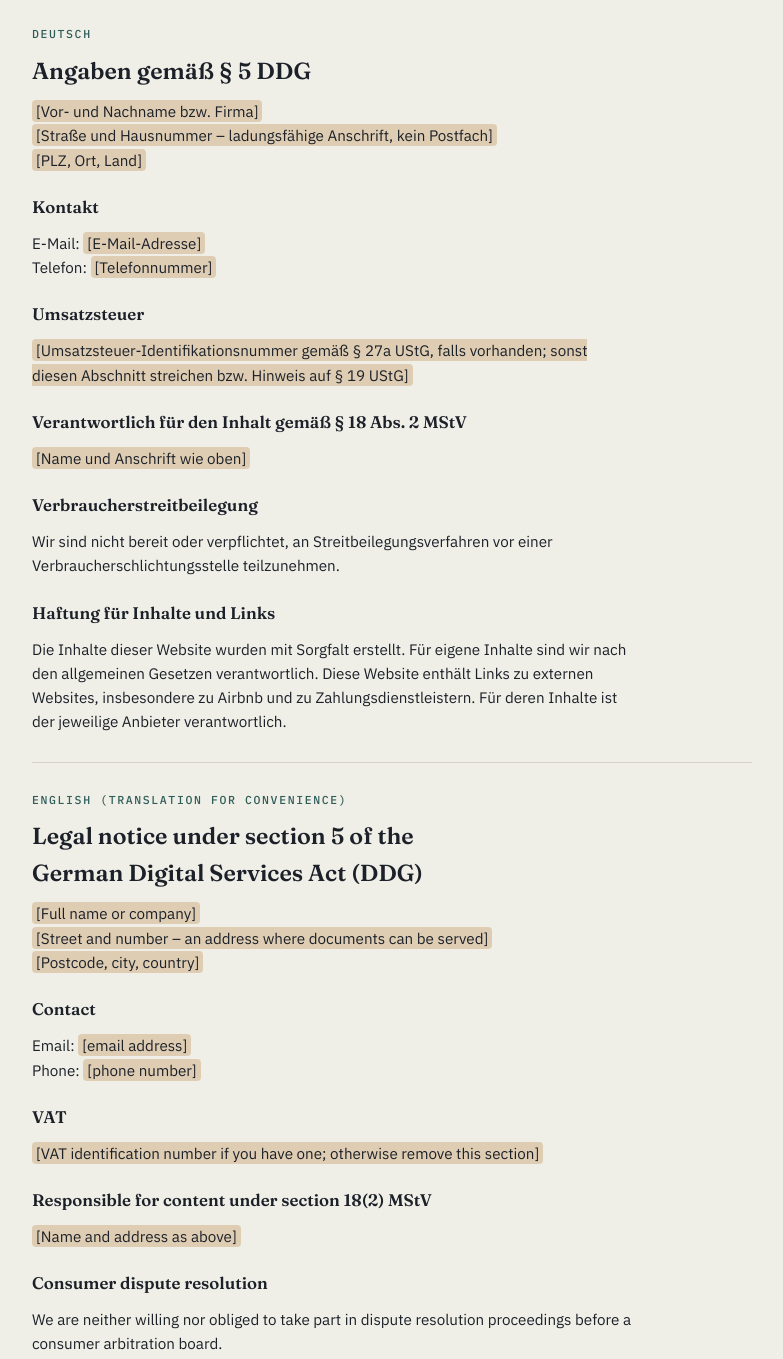
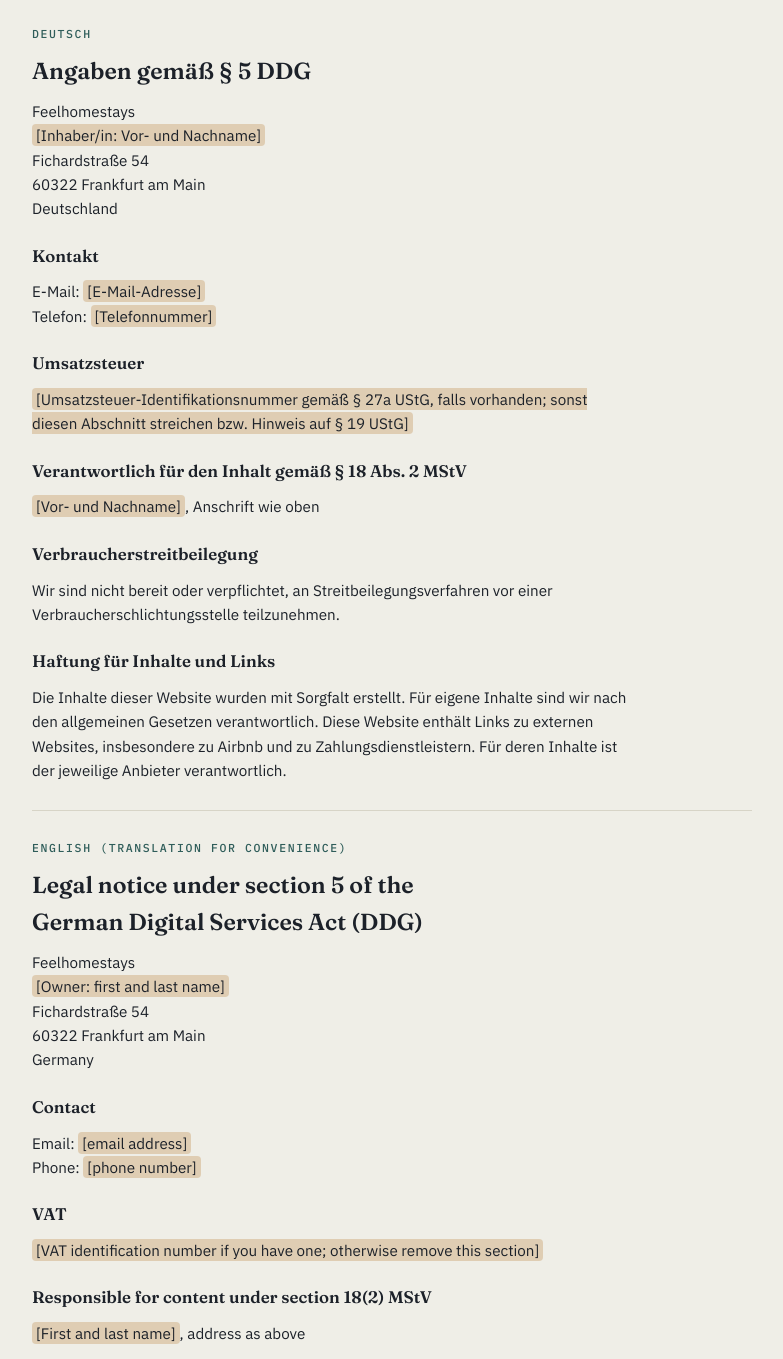
Before and after one commit to asra141985/feelhomestays, a plain HTML site: page impressum.html in a window 1280 px wide. Shown: the part 301-1660 px from the top of the page, without its empty margins (248-1031 px from the left). Drawn offline with Linux system fonts and the light colour scheme.

Commit message:
Fill in operator name, address and supervisory authority
Co-Authored-By: Claude Fable 5.2 <noreply@anthropic.com>
Claude-Session: https://claude.ai/code/session_01Tjk6QVfgZurRXLy5tHGgex

```diff
--- a/impressum.html
+++ b/impressum.html
@@ -70,13 +70,13 @@
   <section>
     <span class="lang">Deutsch</span>
     <h2>Angaben gemäß § 5 DDG</h2>
-    <address><mark>[Vor- und Nachname bzw. Firma]</mark><br><mark>[Straße und Hausnummer – ladungsfähige Anschrift, kein Postfach]</mark><br><mark>[PLZ, Ort, Land]</mark></address>
+    <address>Feelhomestays<br><mark>[Inhaber/in: Vor- und Nachname]</mark><br>Fichardstraße 54<br>60322 Frankfurt am Main<br>Deutschland</address>
     <h3>Kontakt</h3>
     <p>E-Mail: <mark>[E-Mail-Adresse]</mark><br>Telefon: <mark>[Telefonnummer]</mark></p>
     <h3>Umsatzsteuer</h3>
     <p><mark>[Umsatzsteuer-Identifikationsnummer gemäß § 27a UStG, falls vorhanden; sonst diesen Abschnitt streichen bzw. Hinweis auf § 19 UStG]</mark></p>
     <h3>Verantwortlich für den Inhalt gemäß § 18 Abs. 2 MStV</h3>
-    <p><mark>[Name und Anschrift wie oben]</mark></p>
+    <p><mark>[Vor- und Nachname]</mark>, Anschrift wie oben</p>
     <h3>Verbraucherstreitbeilegung</h3>
     <p>Wir sind nicht bereit oder verpflichtet, an Streitbeilegungsverfahren vor einer Verbraucherschlichtungsstelle teilzunehmen.</p>
     <h3>Haftung für Inhalte und Links</h3>
@@ -85,13 +85,13 @@
   <section>
     <span class="lang">English (translation for convenience)</span>
     <h2>Legal notice under section 5 of the German Digital Services Act (DDG)</h2>
-    <address><mark>[Full name or company]</mark><br><mark>[Street and number – an address where documents can be served]</mark><br><mark>[Postcode, city, country]</mark></address>
+    <address>Feelhomestays<br><mark>[Owner: first and last name]</mark><br>Fichardstraße 54<br>60322 Frankfurt am Main<br>Germany</address>
     <h3>Contact</h3>
     <p>Email: <mark>[email address]</mark><br>Phone: <mark>[phone number]</mark></p>
     <h3>VAT</h3>
     <p><mark>[VAT identification number if you have one; otherwise remove this section]</mark></p>
     <h3>Responsible for content under section 18(2) MStV</h3>
-    <p><mark>[Name and address as above]</mark></p>
+    <p><mark>[First and last name]</mark>, address as above</p>
     <h3>Consumer dispute resolution</h3>
     <p>We are neither willing nor obliged to take part in dispute resolution proceedings before a consumer arbitration board.</p>
     <h3>Liability for content and links</h3>
```
Also changed, not shown: datenschutz.html (+4 -4 lines).
